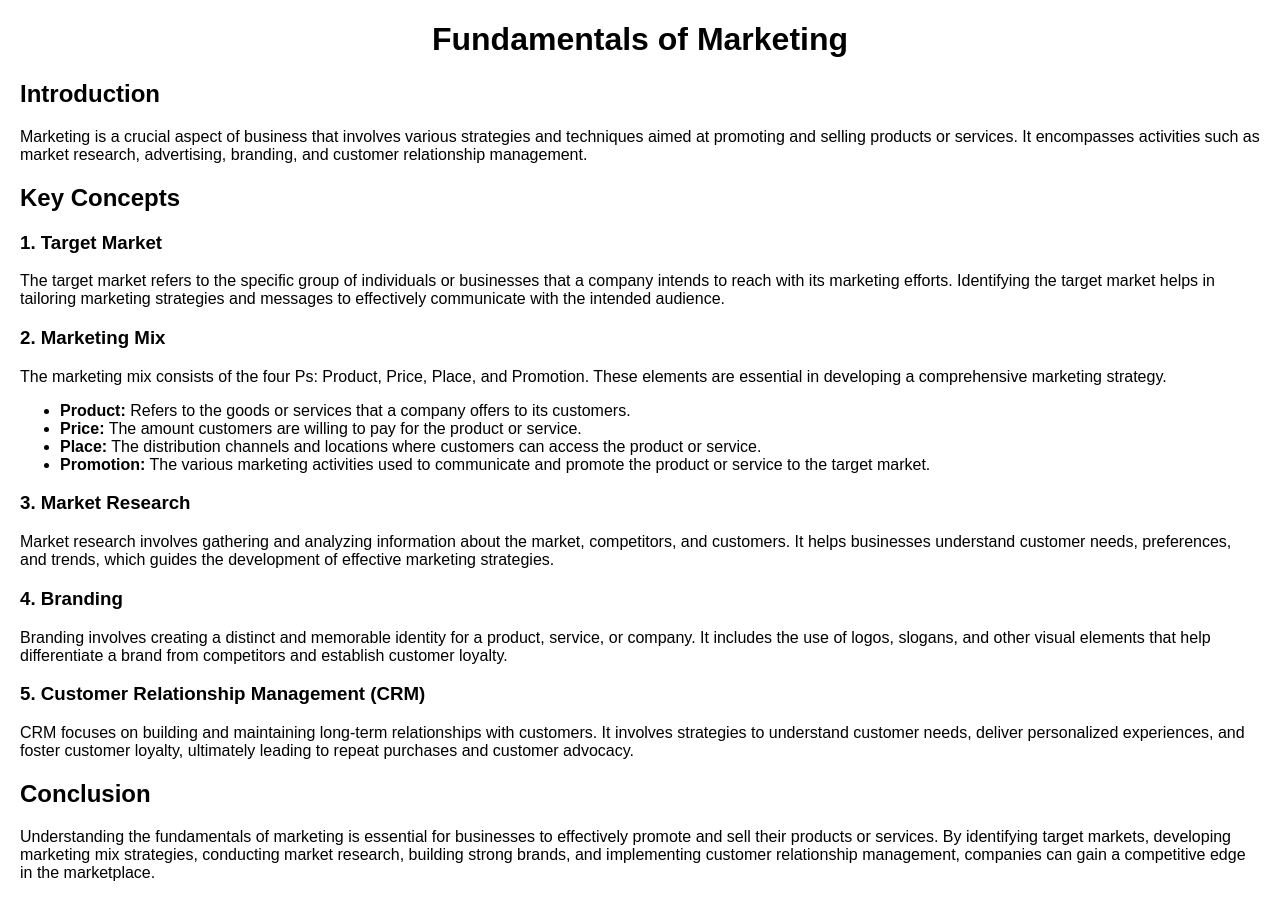
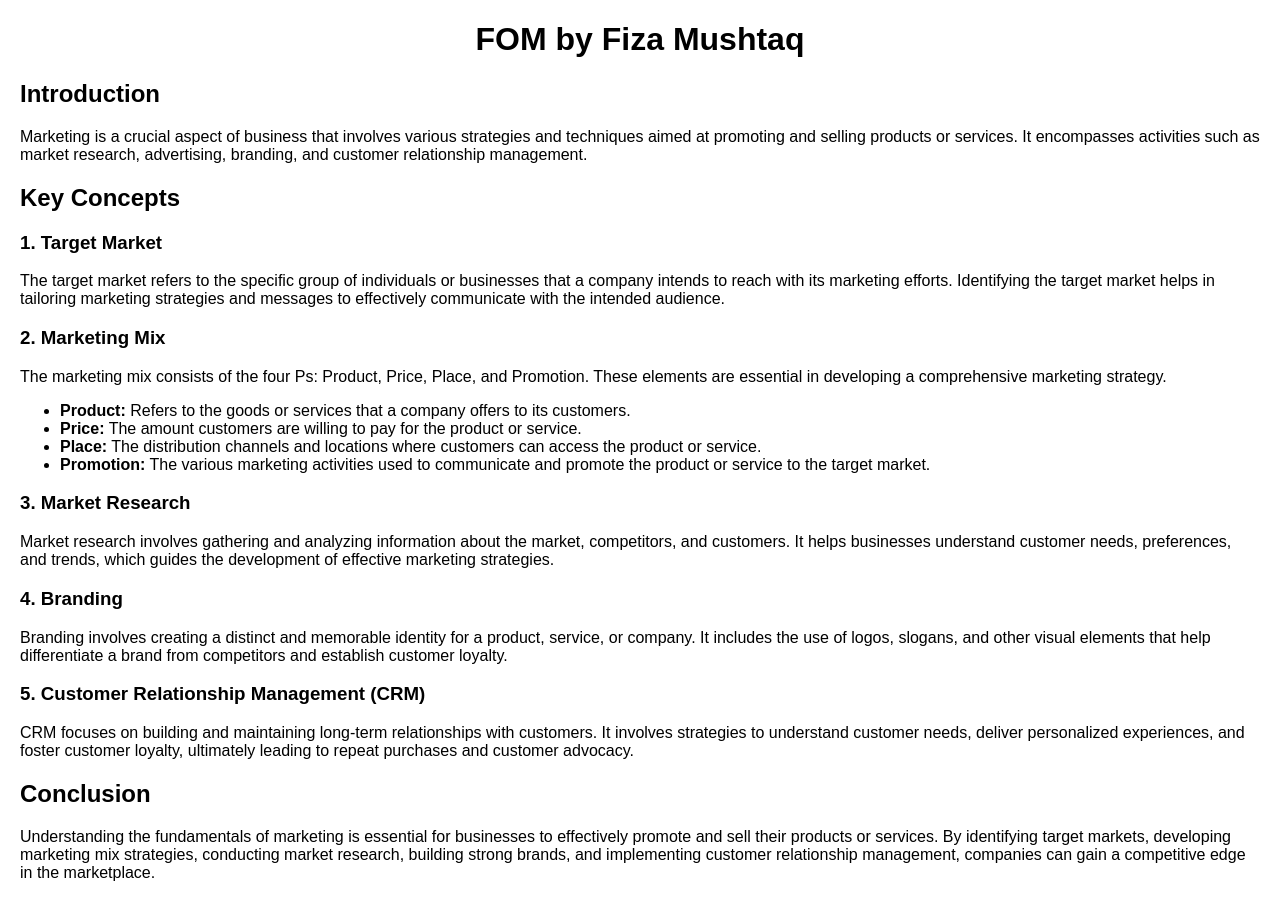
Before and after one commit to FizaMushtaq117/fiza-Mushtaq-117, a plain HTML site: page index.html in a window 1280 px wide. Drawn offline with Linux system fonts and the light colour scheme.

Commit message:
Update index.html

```diff
--- a/index.html
+++ b/index.html
@@ -17,7 +17,7 @@
     </style>
 </head>
 <body>
-    <h1>Fundamentals of Marketing</h1>
+    <h1>FOM by Fiza Mushtaq</h1>
     <h2>Introduction</h2>
     <p>Marketing is a crucial aspect of business that involves various strategies and techniques aimed at promoting and selling products or services. It encompasses activities such as market research, advertising, branding, and customer relationship management.</p>
 
```
